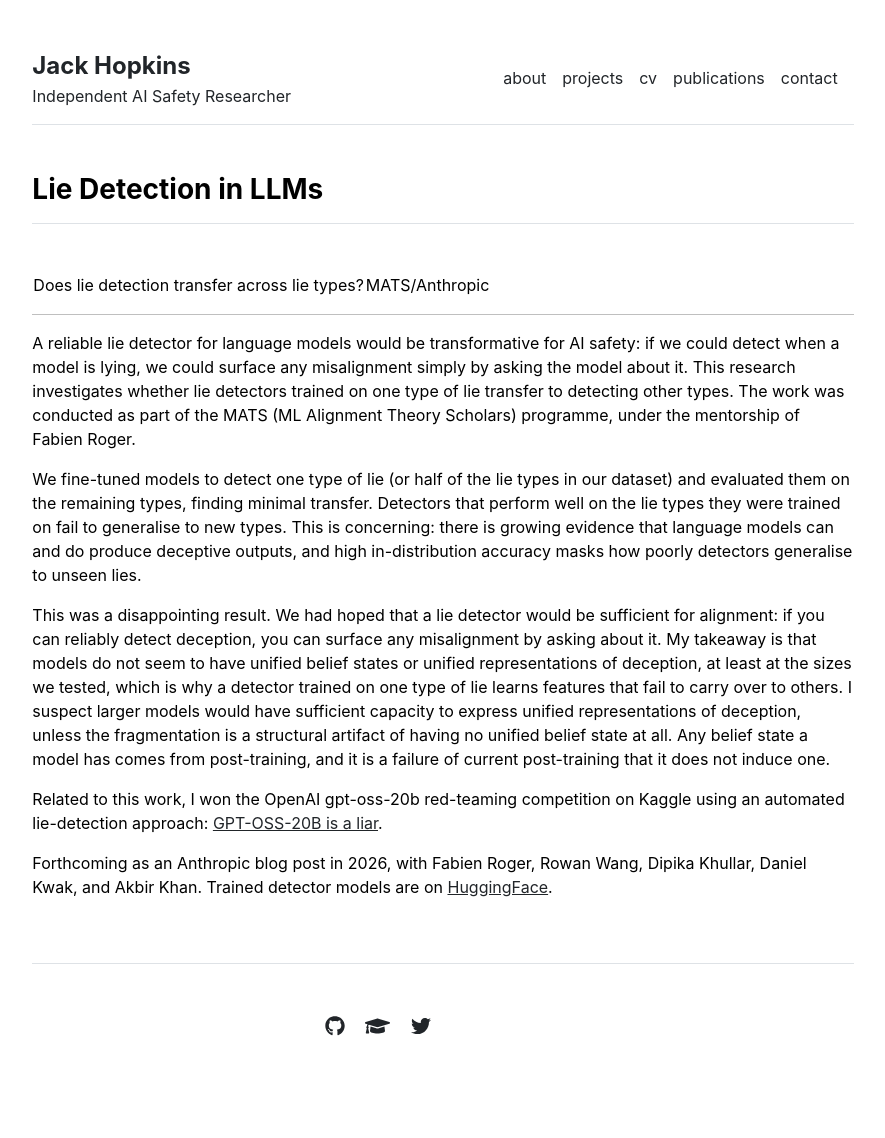
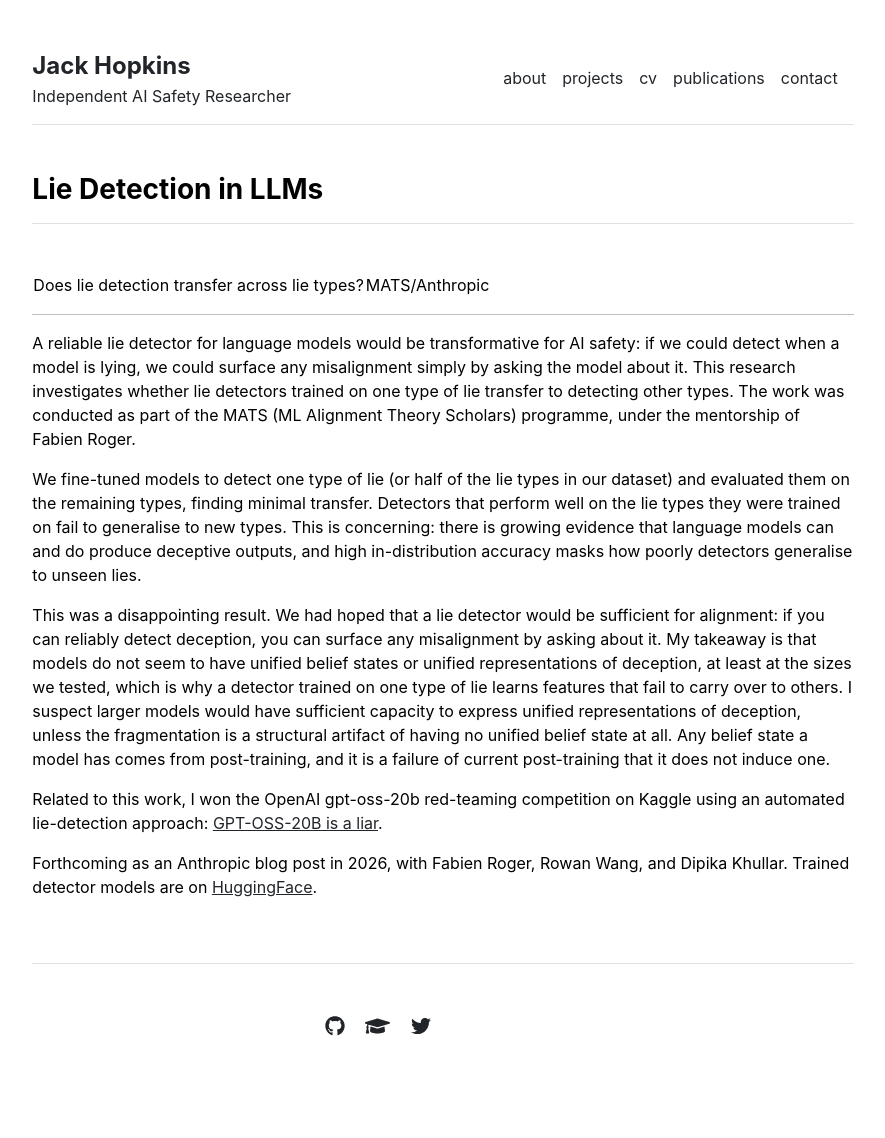
Before and after one commit to JackHopkins/JackHopkins.github.io, a Jekyll site: the page built from projects/lie-detection.md, in a window 1280 px wide. Shown: the whole page, without its empty margins (197-1082 px from the left). Built offline with Jekyll 4.4.1, drawn with Linux system fonts in a browser that asks for light colours.

Commit message:
Correct lie detection collaborators
Co-Authored-By: Claude Fable 5 <noreply@anthropic.com>

```diff
--- a/projects/lie-detection.md
+++ b/projects/lie-detection.md
@@ -15,4 +15,4 @@ This was a disappointing result. We had hoped that a lie detector would be suffi
 
 Related to this work, I won the OpenAI gpt-oss-20b red-teaming competition on Kaggle using an automated lie-detection approach: [GPT-OSS-20B is a liar](https://www.kaggle.com/competitions/openai-gpt-oss-20b-red-teaming/writeups/gpt-oss-20b-is-a-liar).
 
-Forthcoming as an Anthropic blog post in 2026, with Fabien Roger, Rowan Wang, Dipika Khullar, Daniel Kwak, and Akbir Khan. Trained detector models are on [HuggingFace](https://huggingface.co/Noddybear).
+Forthcoming as an Anthropic blog post in 2026, with Fabien Roger, Rowan Wang, and Dipika Khullar. Trained detector models are on [HuggingFace](https://huggingface.co/Noddybear).
```
